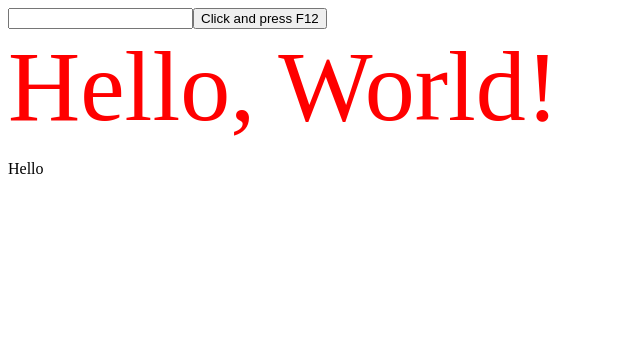
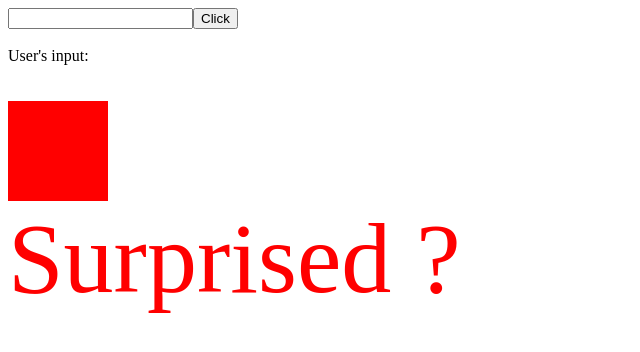
Before and after one commit to nguyenphuminh/rottenjs, a website: page examples/index.html in a window 1280 px wide. Shown: the whole page, without its empty margins (0-640 px from the left). Drawn offline with Linux system fonts and the light colour scheme.

Commit message:
Add files via upload

```diff
--- a/examples/index.html
+++ b/examples/index.html
@@ -4,35 +4,47 @@
 </head>
 <body>
 	<input/><button></button>
-	<div></div>
-	<p id='demo'></p>
+	<br/>
+	<br/>
+	<div>User's input:</div>
+	<div class='user-input'></div>
+	<br/>
+	<br/>
+	<div class='box'></div>
+	<div class='text-shown'></div>
 	<script type="text/javascript" src="rotten.js"></script>
 	<script type="text/javascript">
 		rottenUI.setTitle('Hello, World!');
 
-		let obj = rotten('div');
+		let obj = rotten('.text-shown');
 		obj.hide();
-		obj.text('Hello, World!');
+		obj.text('Surprised ?');
 		obj.css('font-size', '100px');
 		obj.css('color', 'red');
 		obj.show(3000, function(){
 			console.log('The text has been shown');
 		});
 
-		let obj2 = rotten("p");
-		obj2.text('Hello');
-		obj2.hover(function(){
-			console.log('Out of text');
-		}, function(){
-			console.log('On text')
+		let obj2 = rotten('input');
+
+		let obj3 = rotten('button');
+		let obj31 = rotten('.user-input');
+		obj3.text('Click');
+		obj3.click(function(){
+			let value=`${obj2.input()}\n`;
+			obj31.text(obj31.html()+value);
 		});
 
-		let obj3 = rotten('input');
+		let obj4 = rotten('.box');
 
-		let obj4 = rotten('button');
-		obj4.text('Click and press F12');
-		obj4.click(function(){
-			console.log("The user typed: " + obj3.input());
+		obj4.css('width', '100px');
+		obj4.css('height', '100px');
+		obj4.css('background-color', 'red');
+
+		obj4.hover(function(){
+			obj4.css('background-color', 'red');
+		}, function(){
+			obj4.css('background-color', 'blue');
 		});
 	</script>
 </body>
```
